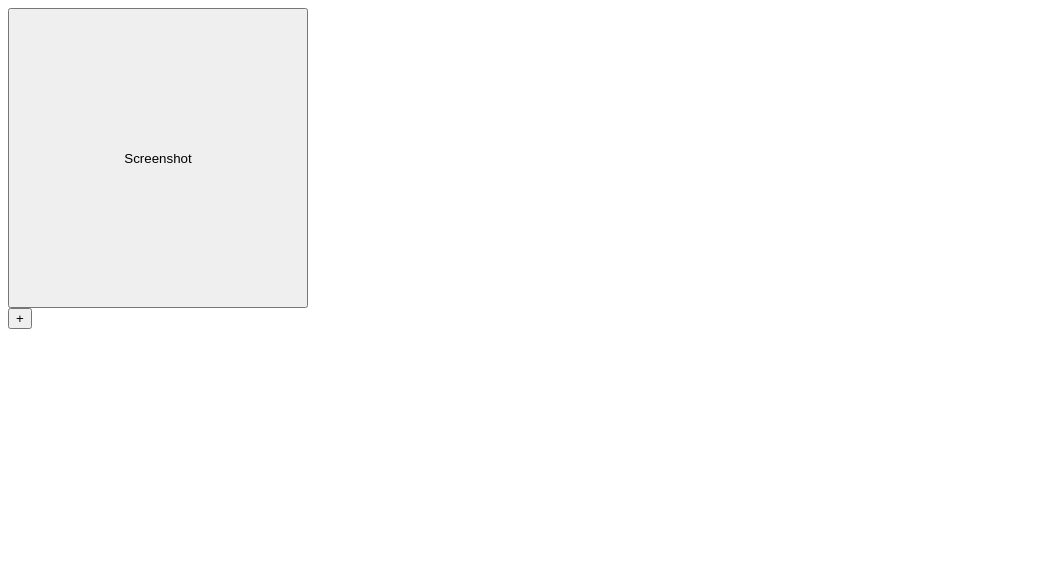
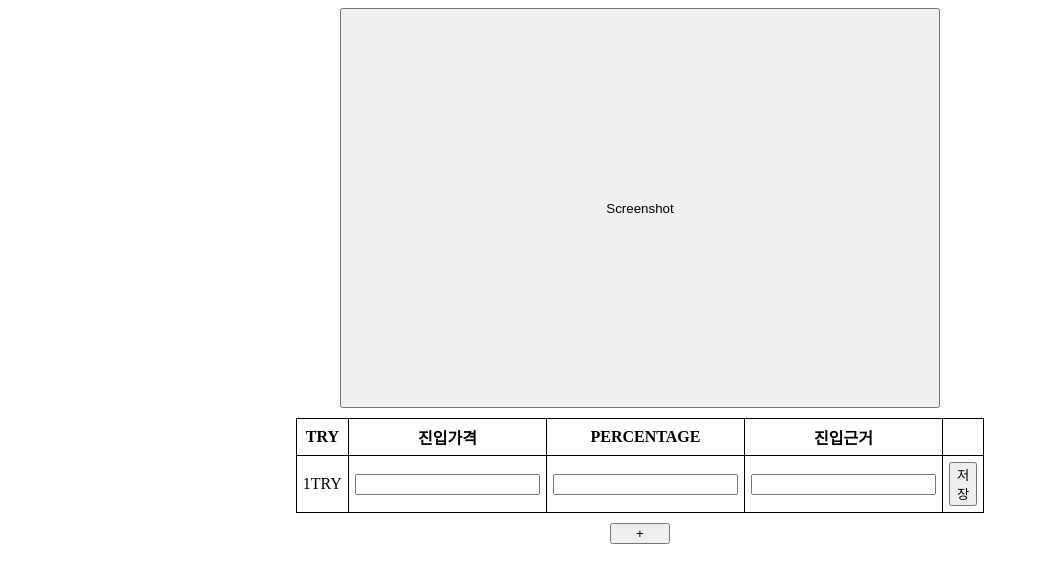
Before and after one commit to 1yoouoo/coinpnl, a React (Create React App) app: page /editor in a window 1280 px wide. Shown: the top 582 px of the page, without its empty margins (0-1039 px from the left). Built offline with nearby package versions, Linux system fonts and the light colour scheme.

Commit message:
feat: usestate구현

```diff
--- a/src/App.js
+++ b/src/App.js
@@ -1,6 +1,5 @@
 import React from "react";
 import { Route, Routes, useNavigate } from "react-router-dom";
-
 import "./App.css";
 import MainPage from "./pages/main/mainPage";
 import EditorPage from "./pages/editor/editorPage";
--- a/src/pages/editor/editorPage.css
+++ b/src/pages/editor/editorPage.css
@@ -1,4 +1,58 @@
+/* Screenshot */
+
 .Screenshot {
-  width: 300px;
-  height: 300px;
+  text-align: center;
 }
+
+.Screenshot button {
+  width: 600px;
+  height: 400px;
+}
+
+/* Table */
+
+.Table {
+  margin: auto;
+  padding: 10px;
+  text-align: center;
+}
+
+.Table table {
+  margin: auto;
+  width: 600px;
+  padding: 5px;
+  border: 1px solid #444444;
+  border-collapse: collapse;
+}
+
+.Table table th,
+td {
+  border: black 1px solid;
+  padding: 6px;
+}
+
+.Table table th:nth-child(1) {
+  width: 10%;
+}
+.Table table th:nth-child(2) {
+  width: 20%;
+}
+.Table table th:nth-child(3) {
+  width: 15%;
+}
+.Table table th:nth-child(4) {
+  width: 45%;
+}
+.Table table th:nth-child(5) {
+  width: 10%;
+}
+
+/* AddButton */
+
+.AddButton {
+  text-align: center;
+}
+
+.AddButton button {
+  width: 60px;
+}
--- a/src/pages/editor/editorPage.js
+++ b/src/pages/editor/editorPage.js
@@ -1,62 +1,69 @@
-import React, { useState } from "react";
+import React, { setState, useState } from "react";
 import "./editorPage.css";
 import ItemEditor from "./itemEditor";
 
-// + 누르면 새로운 편집창이 뜨도록 하고싶다
-
 const EditorPage = () => {
-  let itemList = [];
-  // const createdDate = new Date().getTime();
-  const [listByReact, setListByReact] = useState(itemList);
-  const [state, setState] = React.useState({
-    firstName: "",
-    lastName: "",
+  const [state, setState] = useState({
+    rows: [
+      {
+        진입가격: "",
+        PERCENTAGE: "",
+        진입근거: "",
+      },
+    ],
   });
 
-  const addsomething = () => {
-    setListByReact([
-      ...listByReact,
-      { id: listByReact.length + 1, desc: "new" },
-    ]);
+  const handleAddRow = () => {
+    const tableItem = {
+      진입가격: "",
+      PERCENTAGE: "",
+      진입근거: "",
+    };
+    setState({
+      rows: [...state.rows, tableItem],
+    });
   };
-  const handlesubmit = () => {
-    console.log("aaa", state.firstName, state.lastName);
-  };
-
-  function handleInputChange(evt) {
-    setState({ ...state, [evt.target.name]: evt.target.value });
-  }
 
   return (
     <div>
-      <button className="Screenshot">Screenshot</button>
+      <div className="Screenshot">
+        <button>Screenshot</button>
+      </div>
 
-      <div>
-        {listByReact.map((item) => {
-          return (
-            <div key={item.id}>
-              {/* {item.id} TRY =({item.createdDate}, {item.desc}) */}
-              <label>
-                Name:
-                <input
-                  type="text"
-                  name="firstName"
-                  value={state.firstName}
-                  onChange={handleInputChange}
-                />
-                <input
-                  type="text"
-                  name="lastName"
-                  value={state.lastName}
-                  onChange={handleInputChange}
-                />
-              </label>
-              <button onClick={handlesubmit}>*</button>
-            </div>
-          );
-        })}
-
-        <button onClick={addsomething}>+</button>
+      <div className="Table">
+        <table>
+          <thead>
+            <tr>
+              <th>TRY</th>
+              <th>진입가격</th>
+              <th>PERCENTAGE</th>
+              <th>진입근거</th>
+              <th />
+            </tr>
+          </thead>
+          <tbody>
+            {state.rows.map((item, idx) => (
+              <tr key={idx}>
+                <td>{idx + 1}TRY</td>
+                <td>
+                  <input type="text" name="asd" />
+                </td>
+                <td>
+                  <input />
+                </td>
+                <td>
+                  <input />
+                </td>
+                <td>
+                  <button>저장</button>
+                </td>
+              </tr>
+            ))}
+          </tbody>
+        </table>
+      </div>
+      <div className="AddButton">
+        <button onClick={handleAddRow}>+</button>
       </div>
     </div>
   );
```
Also changed, not shown: src/pages/components/AddDeleteTableRows.js (added, +106 -0 lines), src/pages/components/TableRows.js (added, +45 -0 lines).
